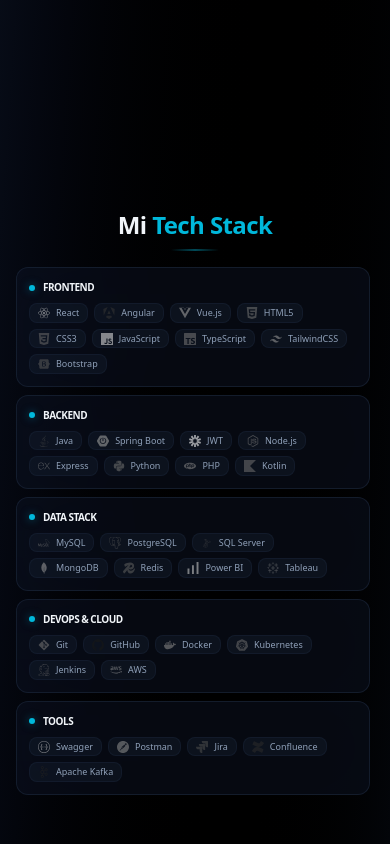
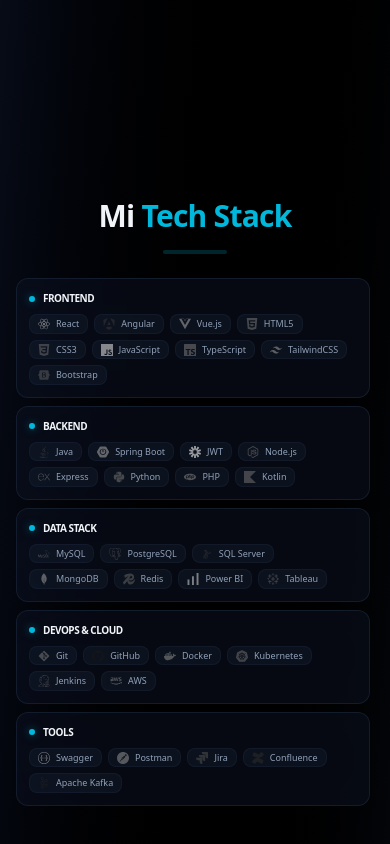
Before and after one commit to BgYato/portfolio-bgyato, a React (Vite) app: page / in a window 390 px wide. Shown: the part 1608-2452 px from the top of the page. Built offline with nearby package versions, Linux system fonts and the light colour scheme; no server answers.

Commit message:
Adjust skills style

```diff
--- a/src/components/Skills.jsx
+++ b/src/components/Skills.jsx
@@ -40,11 +40,11 @@
 
       <div className="max-w-6xl w-full flex flex-col items-center">
         {/* Header - Scaled for mobile vs desktop */}
-        <div className="text-center mb-4 md:mb-12 lg:mb-16">
-          <h2 className="text-2xl md:text-5xl lg:text-6xl font-bold text-slate-100 tracking-tight">
+        <div className="text-center mb-6 md:mb-12 lg:mb-16">
+          <h2 className="text-3xl md:text-5xl lg:text-6xl font-bold text-slate-100 tracking-tight">
             Mi <span className="text-cyan-500">Tech Stack</span>
           </h2>
-          <div className="h-0.5 md:h-1 w-12 md:w-16 bg-gradient-to-r from-transparent via-cyan-500/40 to-transparent mx-auto mt-2 md:mt-4 rounded-full" />
+          <div className="h-1 w-16 bg-cyan-500/20 mx-auto mt-4 rounded-full" />
         </div>
 
         {/* Grid - Strictly optimized for vertical space on mobile */}
```
